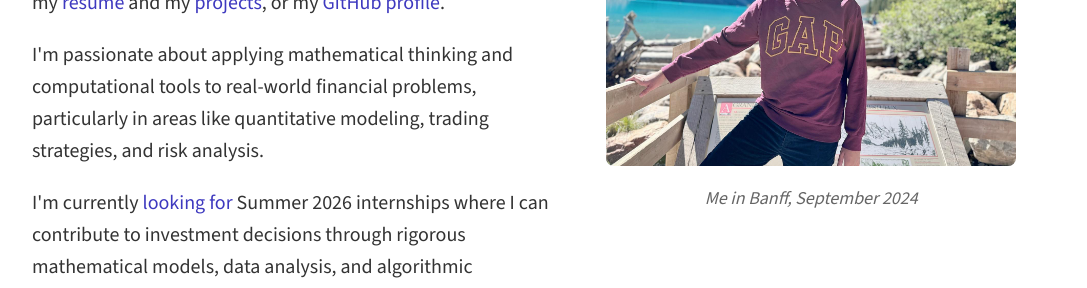
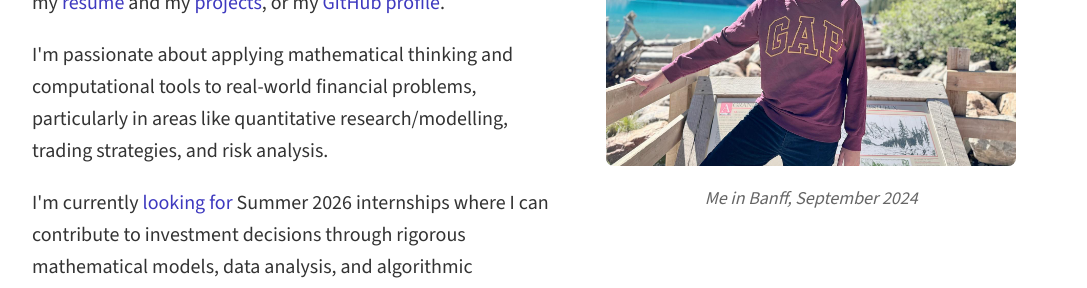
Before and after one commit to savirsingh/savirsingh.github.io, a Jekyll site: the page built from index.html, in a window 1280 px wide. Shown: the part 329-617 px from the top of the page, without its empty margins (96-1183 px from the left). Built offline with Jekyll 4.4.1, drawn with Linux system fonts in a browser that asks for light colours; the list of posts is cut into pages by our own code.

Commit message:
Update index.html

```diff
--- a/index.html
+++ b/index.html
@@ -8,7 +8,7 @@ title: Home
   <div class="about-container">
     <div class="about-text">
       <p>I'm a first-year student at the University of Toronto (St. George Campus) intending to pursue a double major in computer science and mathematics through the Physical & Mathematical Sciences category. You might be interested in my <a href="/resume">résumé</a> and my <a href="/projects">projects</a>, or my <a href="https://github.com/savirsingh">GitHub profile</a>.</p>
-      <p>I'm passionate about applying mathematical thinking and computational tools to real-world financial problems, particularly in areas like quantitative modeling, trading strategies, and risk analysis.</p>
+      <p>I'm passionate about applying mathematical thinking and computational tools to real-world financial problems, particularly in areas like quantitative research/modelling, trading strategies, and risk analysis.</p>
       <p>I'm currently <a href="https://linkedin.com/in/savirss">looking for</a> Summer 2026 internships where I can contribute to investment decisions through rigorous mathematical models, data analysis, and algorithmic approaches to understanding financial markets. Previously, I've interned at:</p>
   <table class="internship-table">
     <tbody>
```
